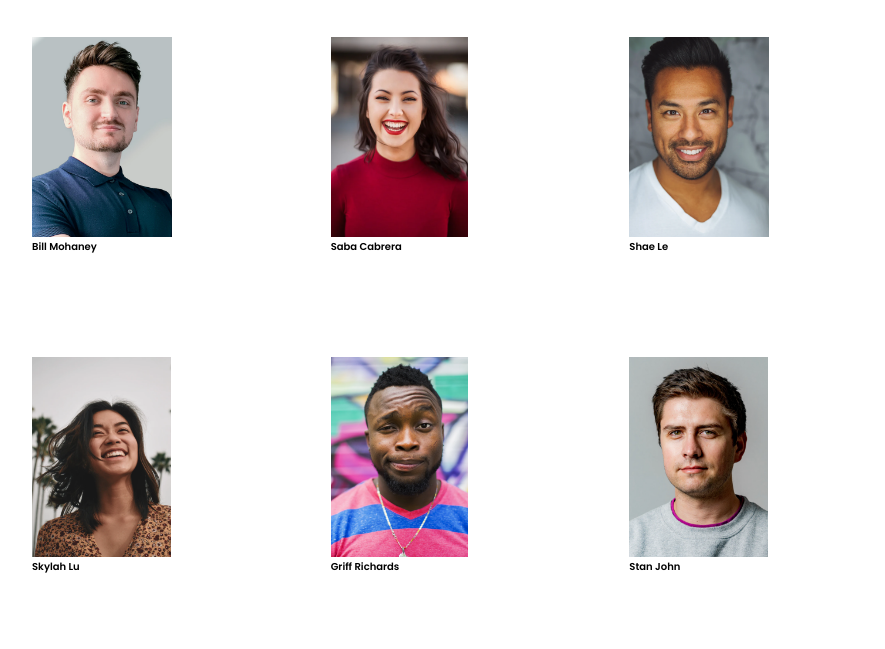
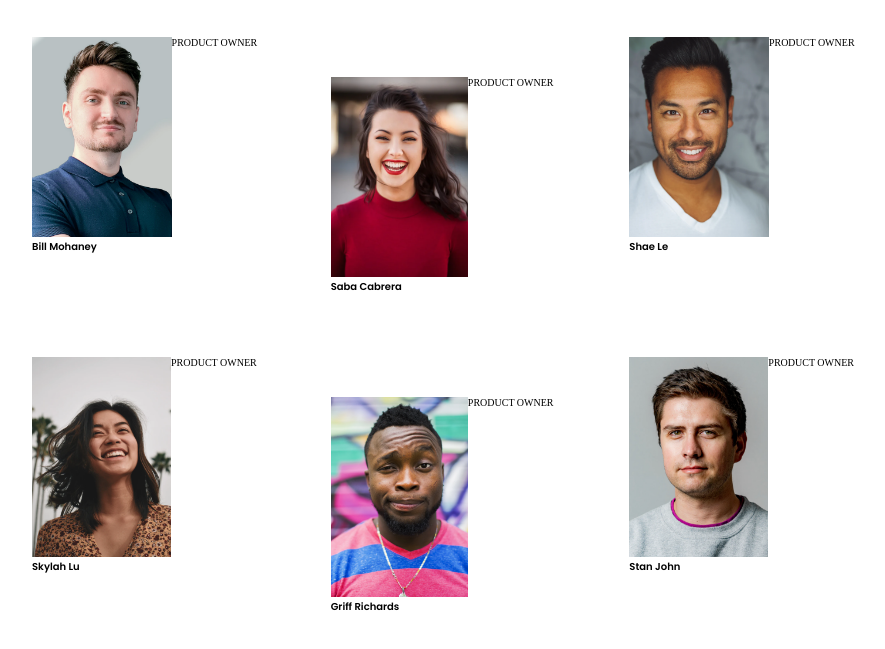
Before and after one commit to KjROX/The-creative-crew, a plain HTML site: page index.html in a window 1280 px wide. Shown: the part 151-800 px from the top of the page, without its empty margins (160-1045 px from the left). Drawn offline with Linux system fonts and the light colour scheme.

Commit message:
added job role

```diff
--- a/index.html
+++ b/index.html
@@ -27,23 +27,47 @@
 
     </header>
     <main>
-        <div class="person1 person"><img src="/my-team-page-master/photo1.png" alt="">
+        <div class="person1 person">
+            <div>
+                <img src="/my-team-page-master/photo1.png" alt="">
                 <h6>Bill Mohaney</h6>
             </div>
-        <div class="person2 person"><img src="/my-team-page-master/photo2.png" alt="">
+            <span>PRODUCT OWNER</span>
+        </div>
+        <div class="person2 person">
+            <div>
+                <img src="/my-team-page-master/photo2.png" alt="">
                 <h6>Saba Cabrera</h6>
             </div>
-        <div class="person3 person"><img src="/my-team-page-master/photo3.png" alt="">
+            <span>PRODUCT OWNER</span>
+        </div>
+        <div class="person3 person">
+            <div>
+                <img src="/my-team-page-master/photo3.png" alt="">
                 <h6>Shae Le</h6>
             </div>
-        <div class="person4 person"><img src="/my-team-page-master/photo4.png" alt="">
+            <span>PRODUCT OWNER</span>
+        </div>
+        <div class="person4 person">
+            <div>
+                <img src="/my-team-page-master/photo4.png" alt="">
                 <h6>Skylah Lu</h6>
             </div>
-        <div class="person5 person"><img src="/my-team-page-master/photo5.png" alt="">
+            <span>PRODUCT OWNER</span>
+        </div>
+        <div class="person5 person">
+            <div>
+                <img src="/my-team-page-master/photo5.png" alt="">
                 <h6>Griff Richards</h6>
             </div>
-        <div class="person6 person"><img src="/my-team-page-master/photo6.png" alt="">
+            <span>PRODUCT OWNER</span>
+        </div>
+        <div class="person6 person">
+            <div>
+                <img src="/my-team-page-master/photo6.png" alt="">
                 <h6>Stan John</h6>
+            </div>
+            <span>PRODUCT OWNER</span>
         </div>
     </main>
 </body>
--- a/style.css
+++ b/style.css
@@ -55,5 +55,11 @@ h6 {
 } */
 .person2,
 .person5 {
-  margin-bottom: -1rem;
+  margin-top: 4rem;
 }
+.person {
+  display: flex;
+}
+.person span {
+  /* transform: rotateZ(90deg); */
+}
```
Lines whose indentation alone changed are shown as unchanged.
